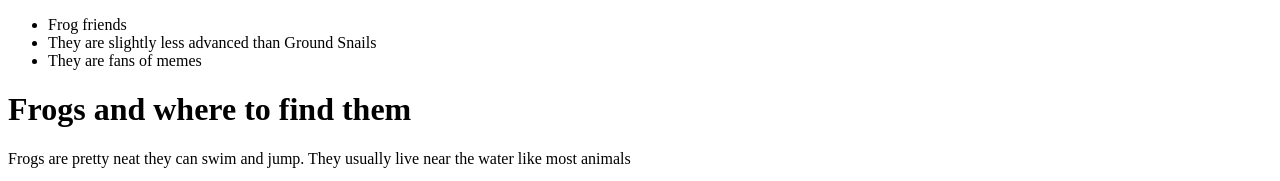
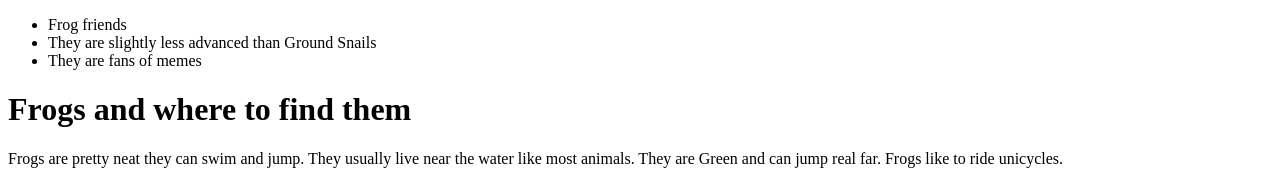
Before and after one commit to senorcactus/CACTUS, a plain HTML site: page index.html in a window 1280 px wide. Shown: the top 181 px of the page. Drawn offline with Linux system fonts and the light colour scheme.

Commit message:
Update index.html

```diff
--- a/index.html
+++ b/index.html
@@ -30,7 +30,8 @@
 
          <h1>Frogs and where to find them</h1>
 
- <p>Frogs are pretty neat they can swim and jump. They usually live near the water like most animals  </p>
+ <p>Frogs are pretty neat they can swim and jump. They usually live near the water like most animals. They are Green and can jump real far. Frogs like to ride unicycles.
+      </p>
       <img src="https://i.ytimg.com/vi/nytzHVEHLLs/hqdefault.jpg">
       <img src="https://img.buzzfeed.com/buzzfeed-static/static/2015-10/27/19/enhanced/webdr04/enhanced-31908-1445988908-1.jpg">
 
```
